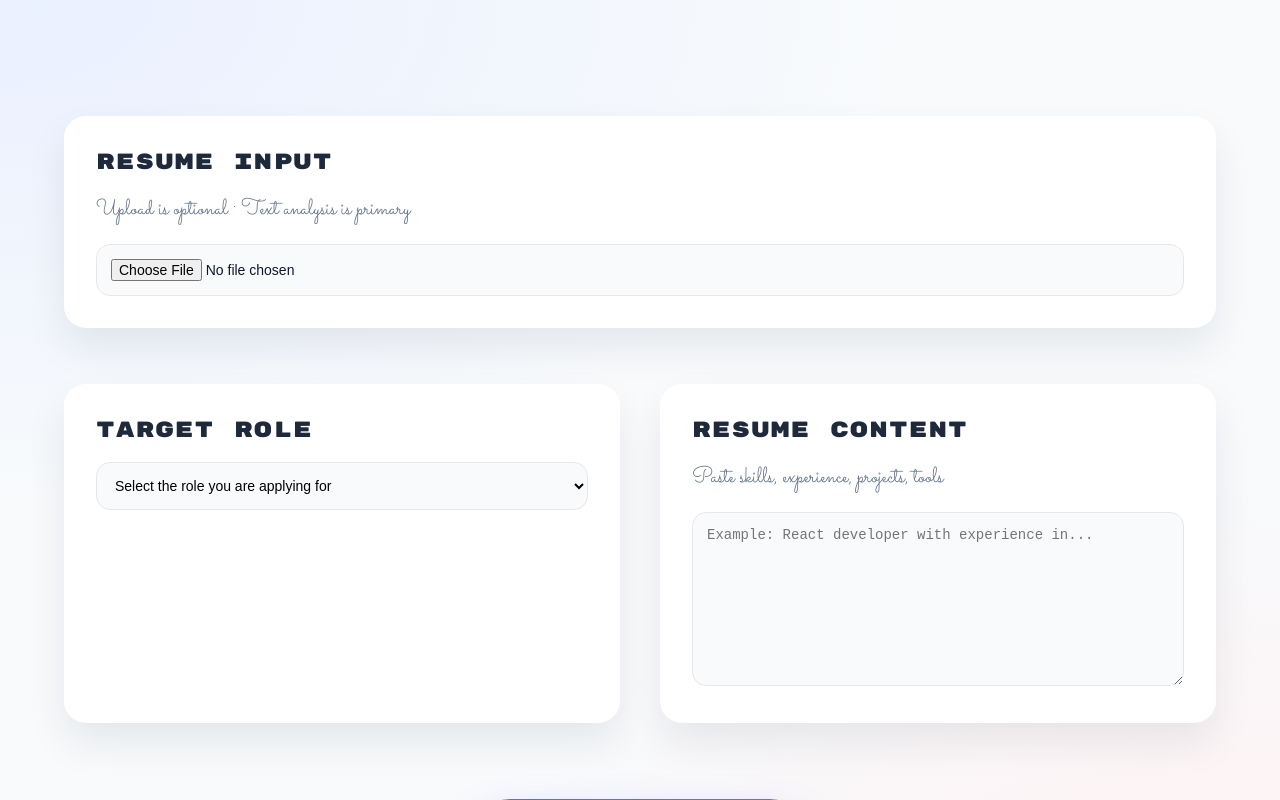
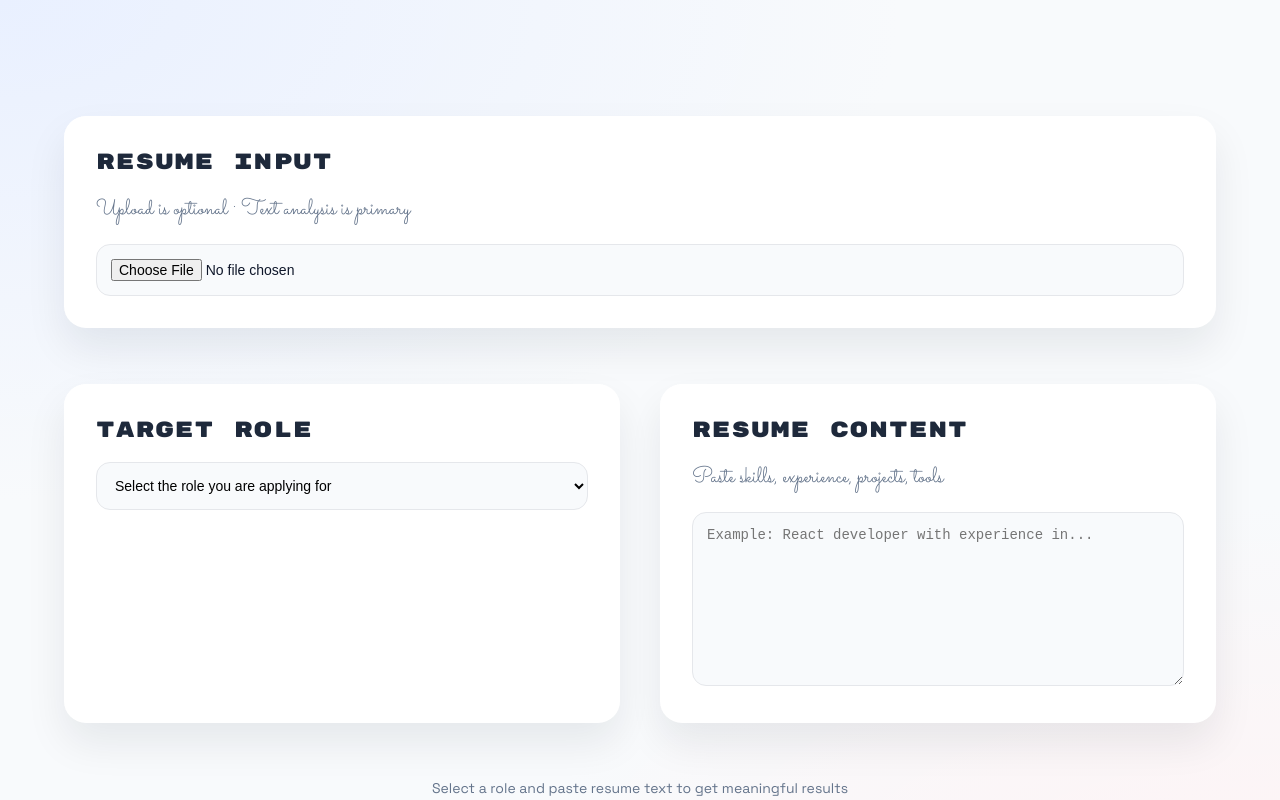
Before and after one commit to suki2811/resume-analyzer-ui, a React (Vite) app: page / in a window 1280 px wide. Both pictures are taken after a click on the button "Analyze Resume". Shown: the top 800 px of the page. Built offline with nearby package versions, Linux system fonts and the light colour scheme.

Commit message:
Update Dashboard.jsx

```diff
--- a/src/pages/Dashboard.jsx
+++ b/src/pages/Dashboard.jsx
@@ -54,6 +54,19 @@ export default function Dashboard() {
       </div>
 
       <div className="section fade-up fade-delay-3" style={{ textAlign: "center" }}>
+        {(!role || !resumeText) && (
+  <p
+    style={{
+      marginTop: "20px",
+      fontSize: "14px",
+      color: "#64748b",
+      textAlign: "center",
+    }}
+  >
+    Select a role and paste resume text to get meaningful results
+  </p>
+)}
+
         <button className="hero-btn" onClick={() => setShowResults(true)}>
           Analyze Resume
         </button>
```
